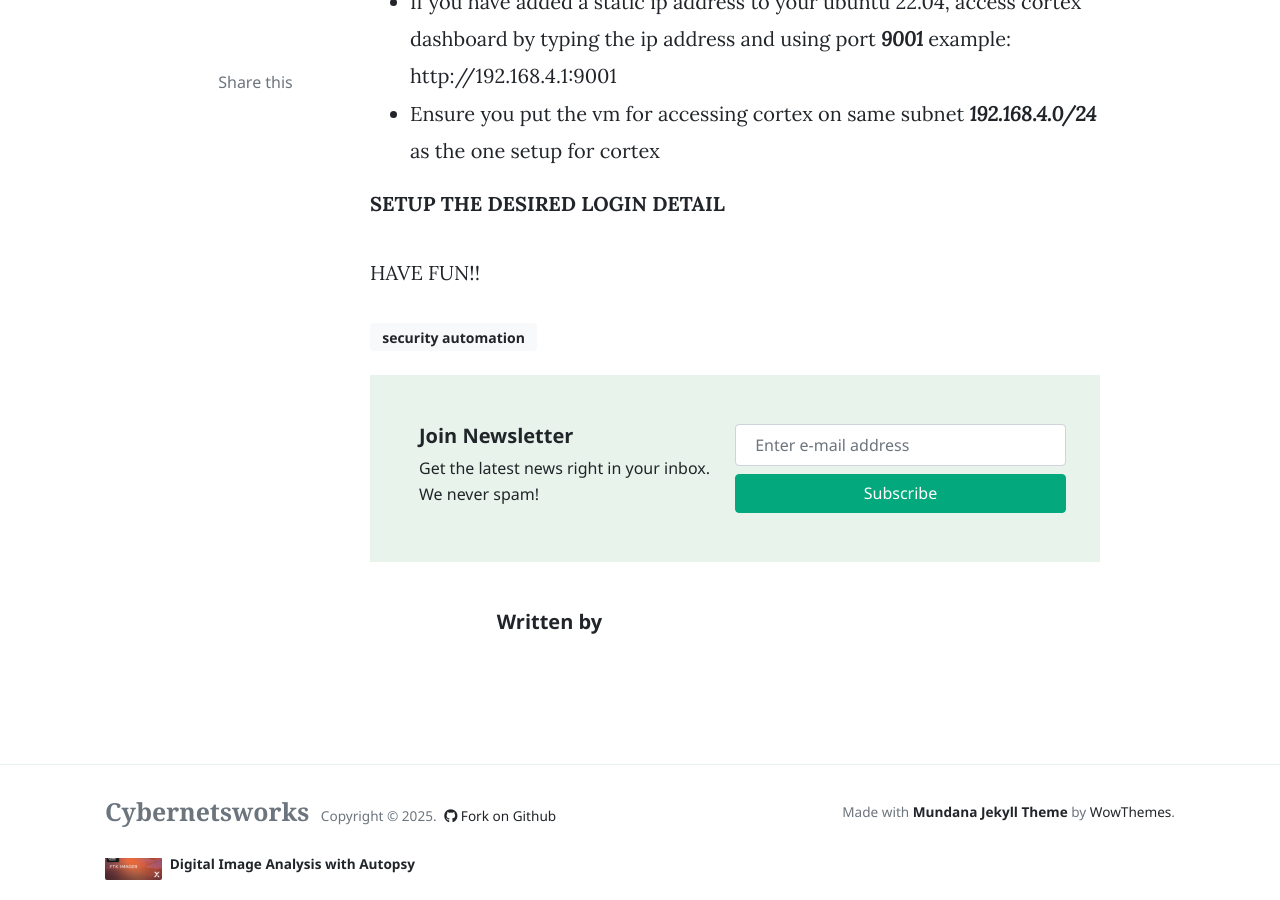
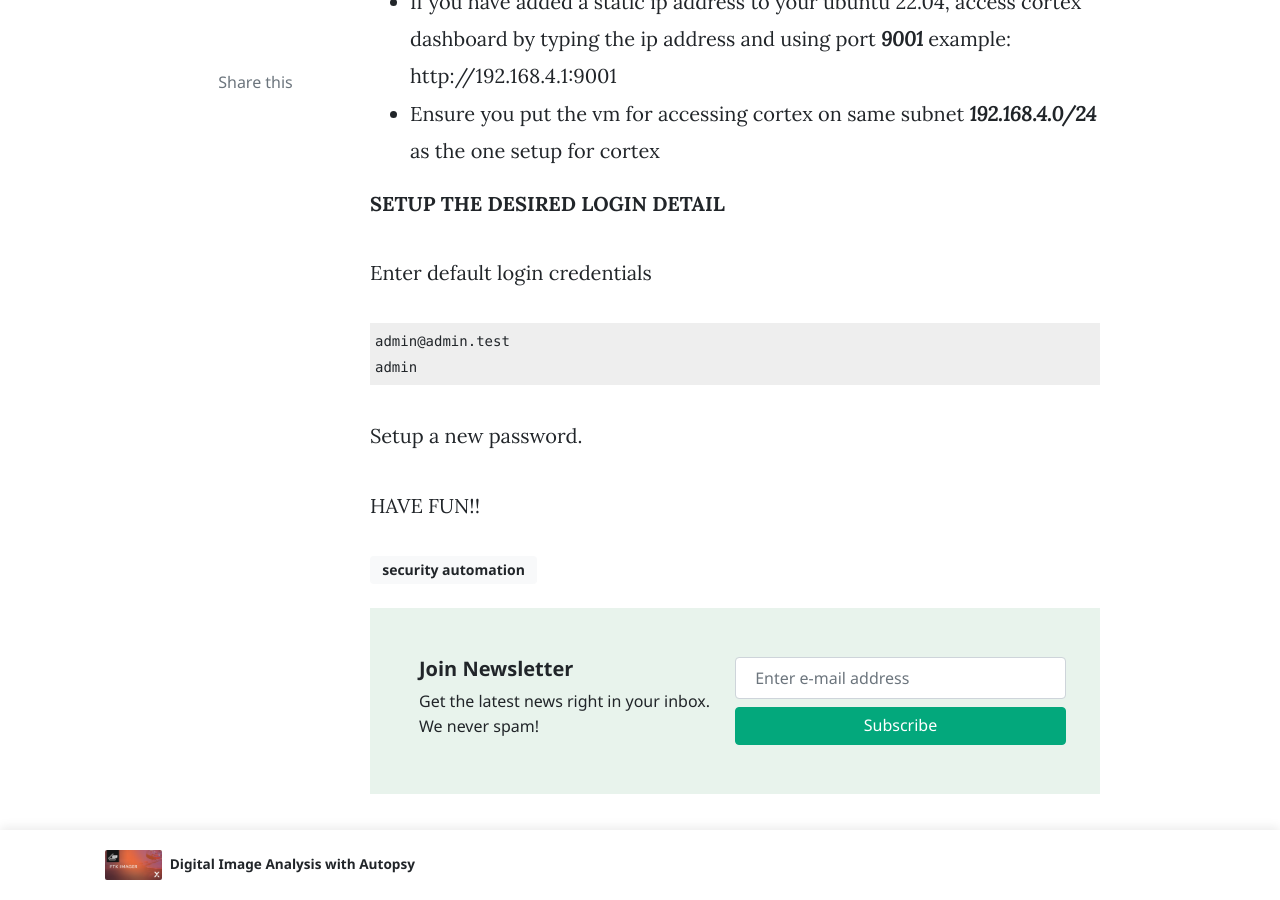
Before and after one commit to cybernetsworks/cybernetsworks.github.io, a Jekyll site: the page built from _posts/2025-02-15-installing-cortex-on-ubuntu22.4.md, in a window 1280 px wide and 900 px high, scrolled down 4806 px. Built offline with Jekyll 4.4.1, drawn with Linux system fonts in a browser that asks for light colours; nearby versions of some CDN libraries; comment, search, counter and statistics services are not loaded.

Commit message:
cortex edit

````diff
--- a/_posts/2025-02-15-installing-cortex-on-ubuntu22.4.md
+++ b/_posts/2025-02-15-installing-cortex-on-ubuntu22.4.md
@@ -85,4 +85,12 @@ NOTE:
 
 **SETUP THE DESIRED LOGIN DETAIL**
 
+Enter default login credentials
+
+```
+admin@admin.test
+admin
+```
+Setup a new password.
+
 HAVE FUN!!
````
